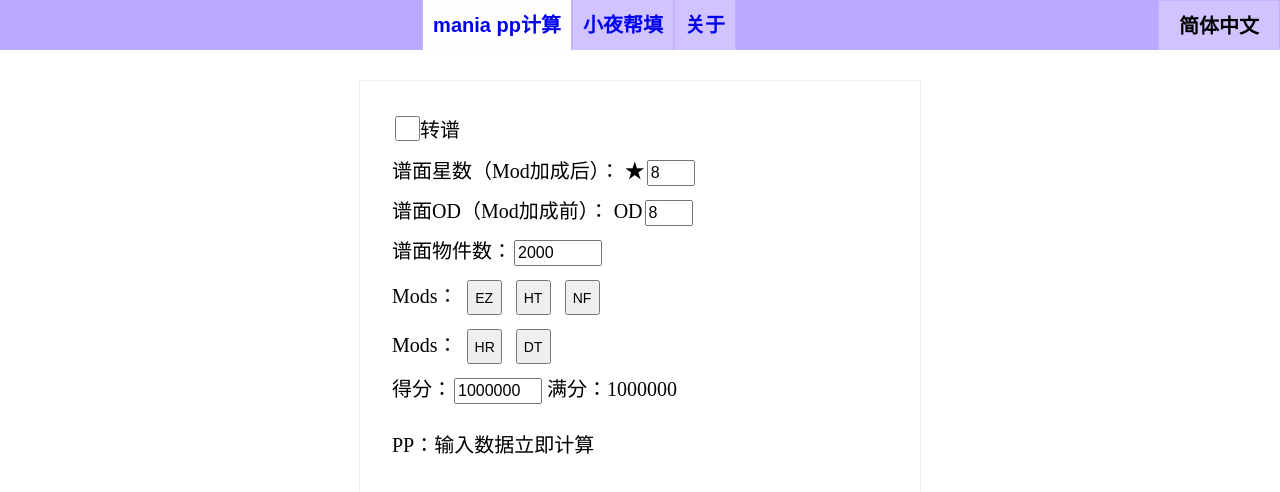
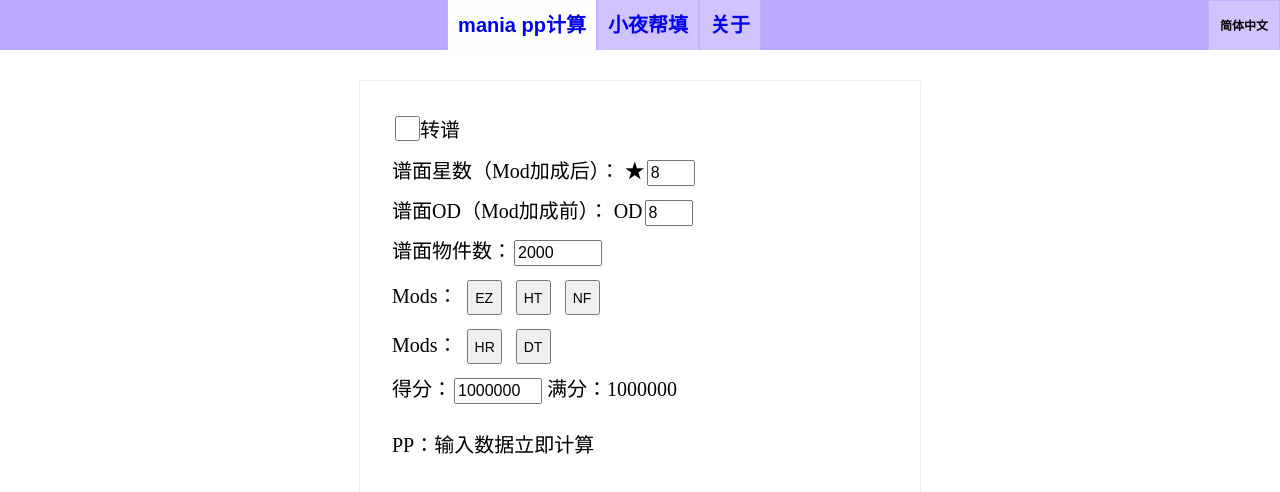
Before and after one commit to Exsper/osumania-ppcal, a Vue app: page / in a window 1280 px wide. Shown: the top 492 px of the page. Built offline with nearby package versions, Linux system fonts and the light colour scheme.

Commit message:
menu i18n

```diff
--- a/src/App.vue
+++ b/src/App.vue
@@ -1,8 +1,10 @@
 <template>
   <div class="app-tab">
-    <router-link to="/">mania pp计算</router-link>
-    <router-link to="/sayo">小夜帮填</router-link>
-    <router-link to="/about">关于</router-link>
+    <router-link to="/">{{ $t("message.page_mania_pp_cal") }}</router-link>
+    <router-link to="/sayo">{{
+      $t("message.page_mania_pp_cal_sayo")
+    }}</router-link>
+    <router-link to="/about">{{ $t("message.page_about") }}</router-link>
     <span class="spanlang" @click="changeLaguages">{{ langText }}</span>
   </div>
   <div class="app-content">
@@ -76,16 +78,15 @@ export default {
 .spanlang {
   float: right;
   padding: 0 10px;
-  width: 100px;
+  width: 50px;
   font-weight: bold;
-  font-size: 20px;
+  font-size: 12px;
   line-height: 50px;
   border: 1px solid #c2b1ff;
   height: 50px;
   cursor: pointer;
   background: #d0c3ff;
   text-align: center;
-  text-decoration: none;
   white-space: nowrap;
 }
 </style>
```
Also changed, not shown: 5 other files (tests, documents, lock files or other folders).
